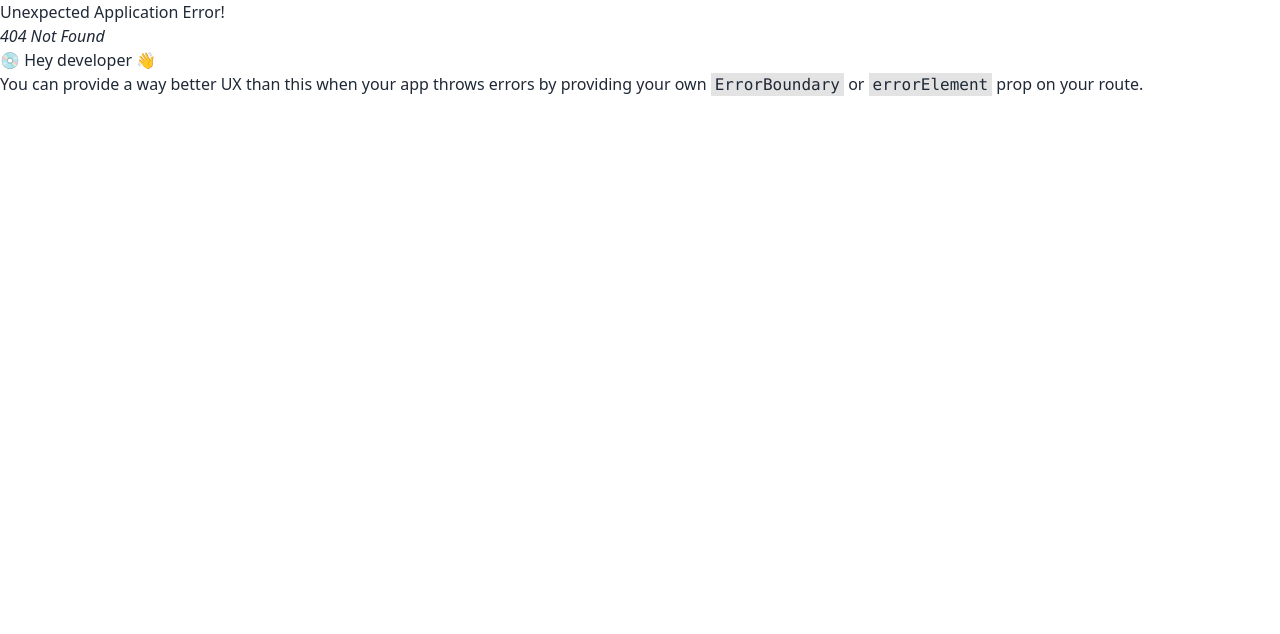
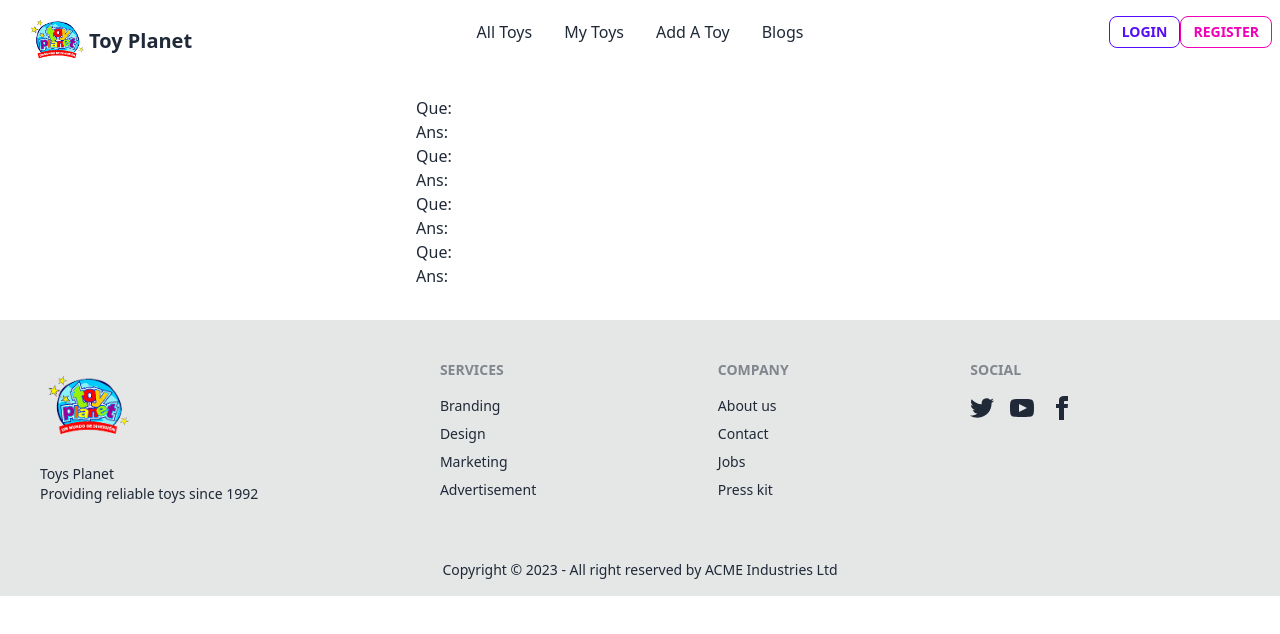
Before and after one commit to MahmudPreyom/toy-marketplace-client-side, a React (Vite) app: page /blog in a window 1280 px wide. Before the commit this address had no page. Shown: the top 634 px of the page. Built offline with nearby package versions, Linux system fonts and the light colour scheme.

Commit message:
blog page add

```diff
--- /dev/null
+++ b/src/components/Blog/Blog.jsx
@@ -0,0 +1,18 @@
+import React from "react";
+
+const Blog = () => {
+    return (
+        <div className="w-full max-w-md mx-auto mt-8 mb-8">
+            <h2>Que: <span></span></h2>
+            <h3>Ans: <span></span></h3>
+            <h2>Que: <span></span></h2>
+            <h3>Ans: <span></span></h3>
+            <h2>Que: <span></span></h2>
+            <h3>Ans: <span></span></h3>
+            <h2>Que: <span></span></h2>
+            <h3>Ans: <span></span></h3>
+        </div>
+    );
+};
+
+export default Blog;
--- a/src/components/Shared/Navigationbar.jsx
+++ b/src/components/Shared/Navigationbar.jsx
@@ -14,7 +14,7 @@ const Navigationbar = () => {
                         <li><Link>All Toys</Link></li>
                         <li><Link>My Toys</Link></li>
                         <li><Link>Add A Toy</Link></li>
-                        <li><Link>Blogs</Link></li>
+                        <li><Link to="/blog">Blogs</Link></li>
                     </ul>
                 </div>
                 <Link to="/" className="btn btn-ghost normal-case text-xl">
@@ -27,7 +27,7 @@ const Navigationbar = () => {
                     <li><Link>All Toys</Link></li>
                     <li><Link>My Toys</Link></li>
                     <li><Link>Add A Toy</Link></li>
-                    <li><Link>Blogs</Link></li>
+                    <li><Link to="/blog">Blogs</Link></li>
                 </ul>
             </div>
             <div className="navbar-end">
```
Also changed, not shown: src/main.jsx (+7 -2 lines).
